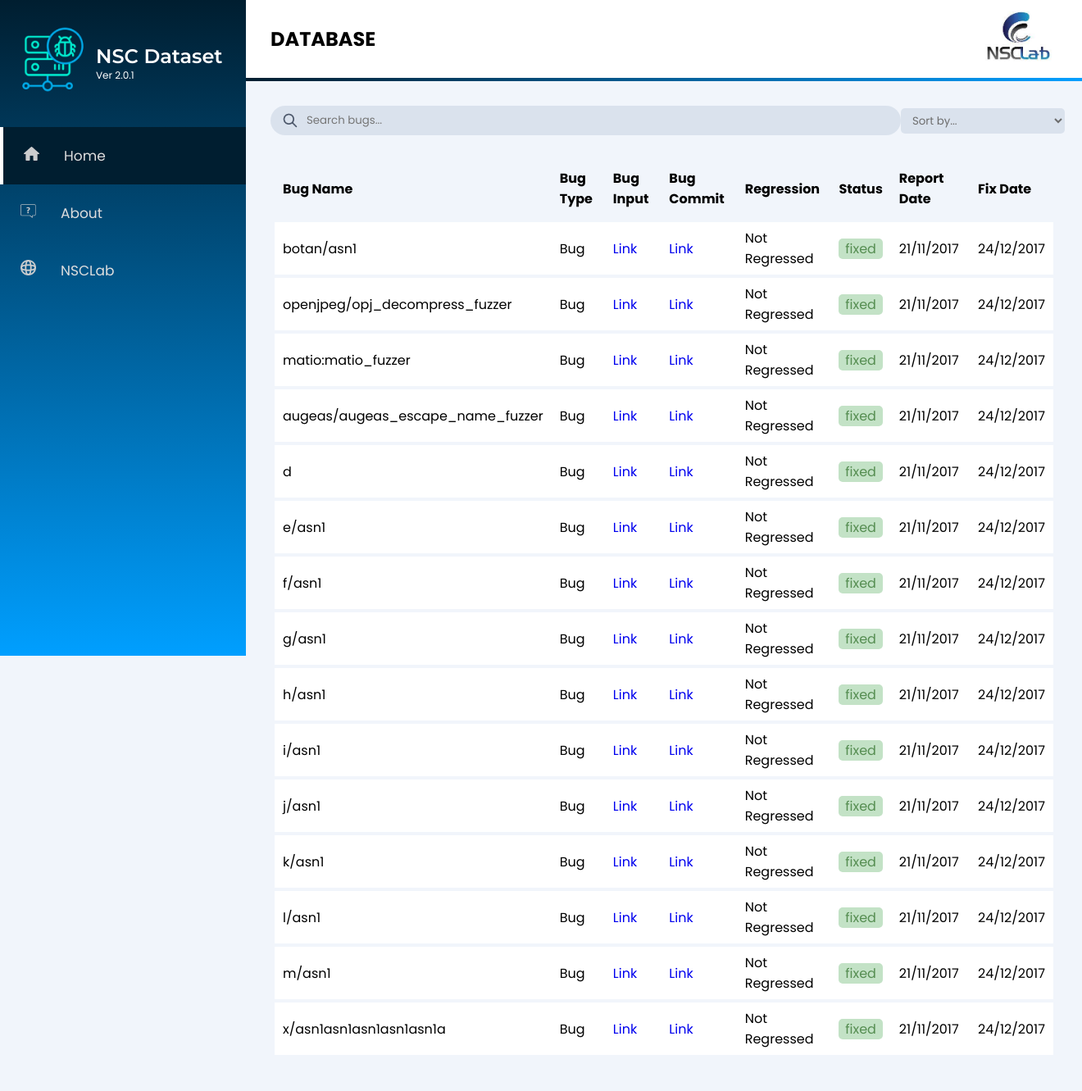
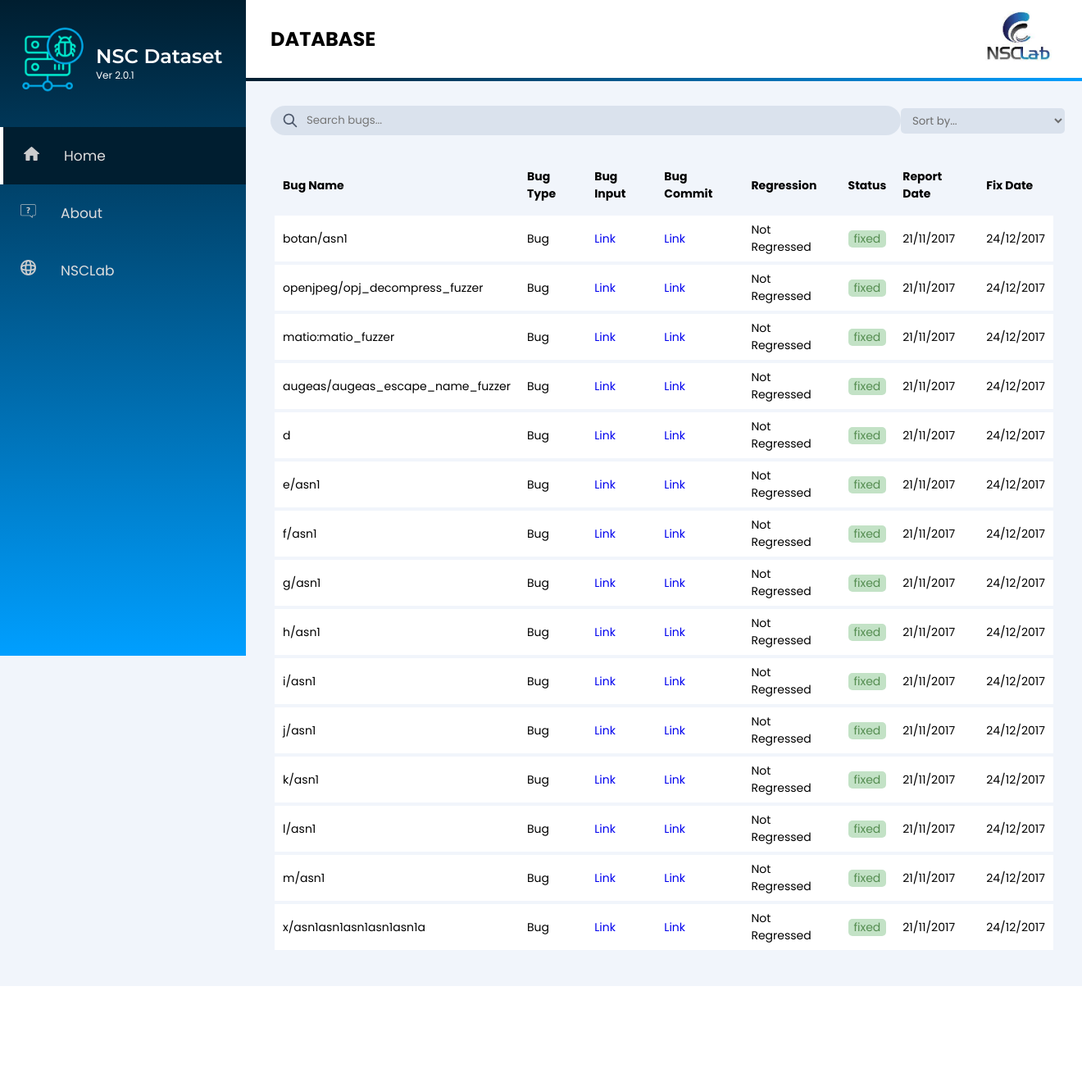
Before and after one commit to Teu2/NSCWebBasedDataSet, a PHP site: page / in a window 1320 px wide. Shown: the whole page at 82% size. After the commit the page ends 1203 px from the top, so only its background shows below. Run offline with PHP 8.4, Linux system fonts and the light colour scheme; some libraries are stand-ins or nearby versions.

Commit message:
readme.md

```diff
--- a/styles/styles.css
+++ b/styles/styles.css
@@ -162,6 +162,7 @@ body .table_data {
 body .table_data table {
   table-layout: auto;
   border-collapse: collapse;
+  font-size: 14px;
   width: 100%;
 }
 body .table_data table .fixed {
--- a/styles/styles.scss
+++ b/styles/styles.scss
@@ -200,6 +200,7 @@ body{
         table{
             table-layout: auto;
             border-collapse: collapse;
+            font-size: 14px;
             width: 100%;
 
             .fixed{
```
Also changed, not shown: README.MD (added), 1 other file.
